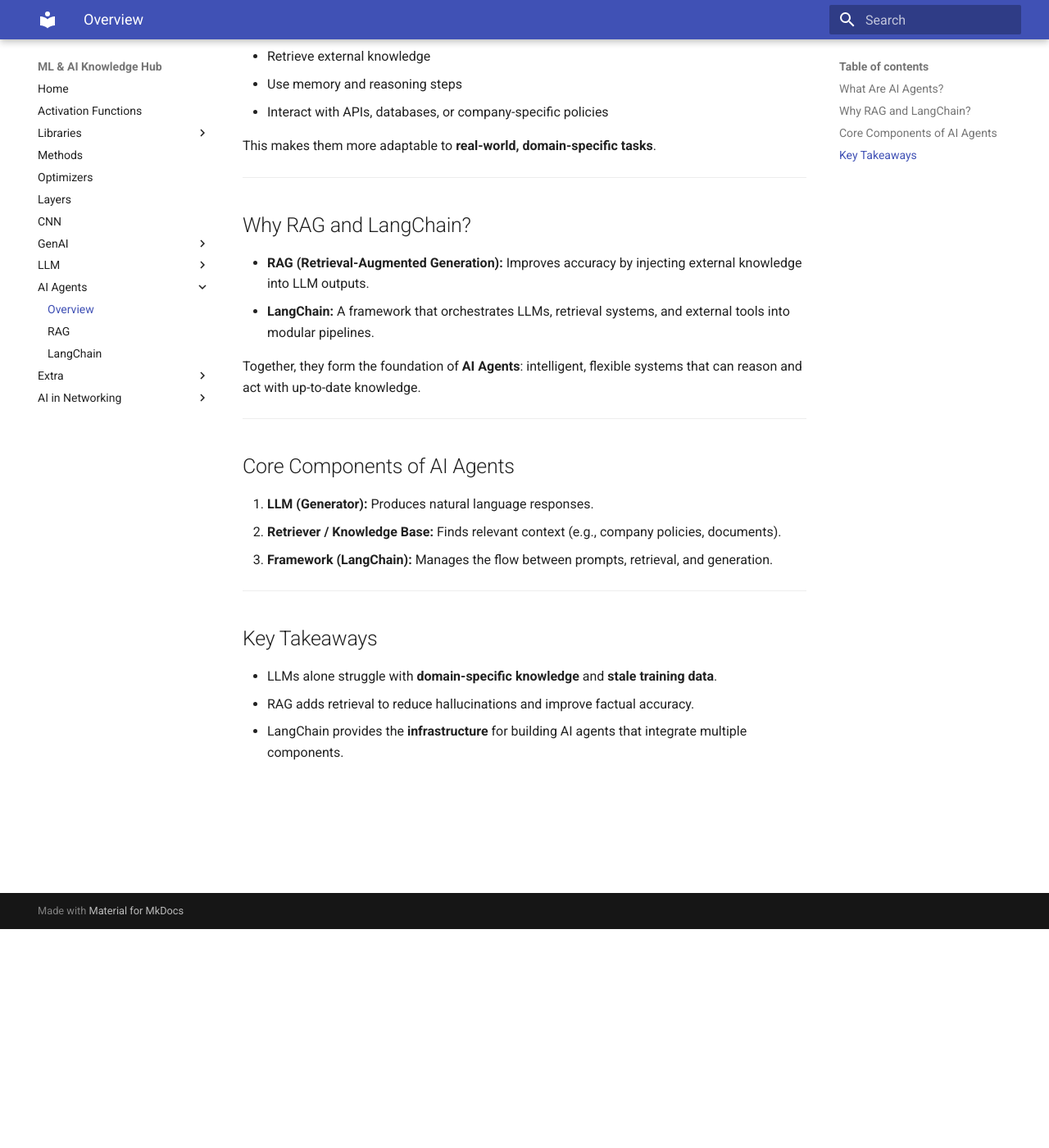
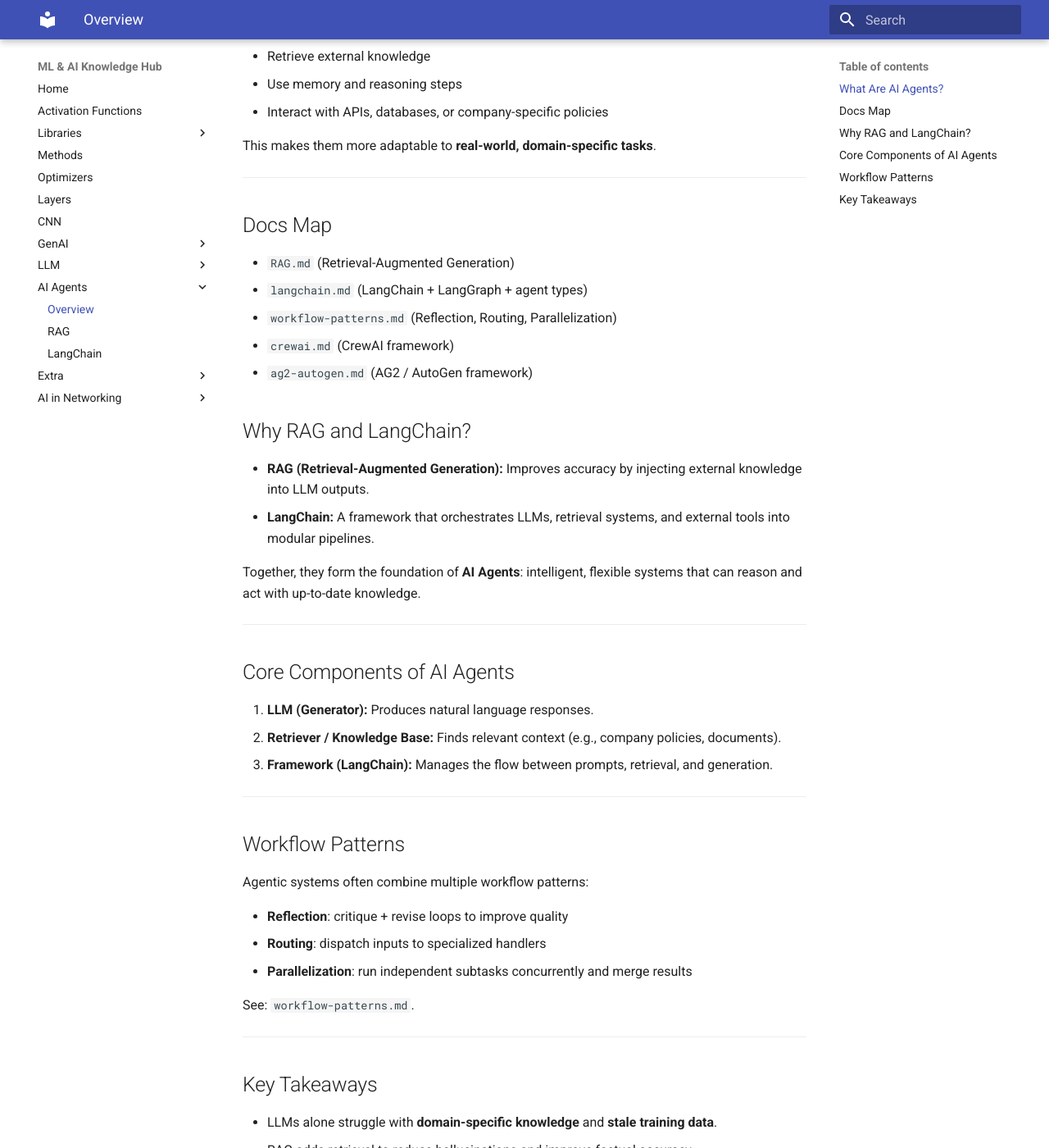
Before and after one commit to Medyan-Naser/machine_learning_projects, an MkDocs documentation site: the page built from docs/Agents/overview.md, in a window 1280 px wide and 1400 px high, scrolled down 267 px. Shown: the whole window at 82% size. Built offline with MkDocs 1.6.1 and Material for MkDocs 9.7.7, drawn with Linux system fonts in a browser that asks for light colours.

Commit message:
add docs map

```diff
--- a/docs/Agents/overview.md
+++ b/docs/Agents/overview.md
@@ -11,6 +11,13 @@
 This makes them more adaptable to **real-world, domain-specific tasks**.
 
 ---
+
+## Docs Map
+- `RAG.md` (Retrieval-Augmented Generation)
+- `langchain.md` (LangChain + LangGraph + agent types)
+- `workflow-patterns.md` (Reflection, Routing, Parallelization)
+- `crewai.md` (CrewAI framework)
+- `ag2-autogen.md` (AG2 / AutoGen framework)
 
 ## Why RAG and LangChain?
 - **RAG (Retrieval-Augmented Generation):** Improves accuracy by injecting external knowledge into LLM outputs.
@@ -27,6 +34,17 @@
 
 ---
 
+## Workflow Patterns
+Agentic systems often combine multiple workflow patterns:
+
+- **Reflection**: critique + revise loops to improve quality
+- **Routing**: dispatch inputs to specialized handlers
+- **Parallelization**: run independent subtasks concurrently and merge results
+
+See: `workflow-patterns.md`.
+
+---
+
 ## Key Takeaways
 - LLMs alone struggle with **domain-specific knowledge** and **stale training data**.
 - RAG adds retrieval to reduce hallucinations and improve factual accuracy.
```
